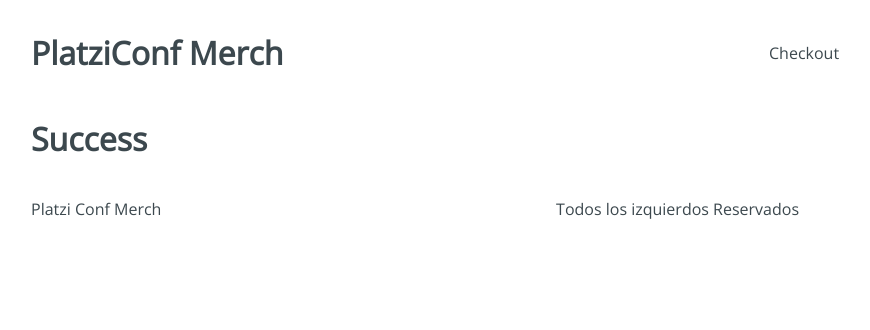
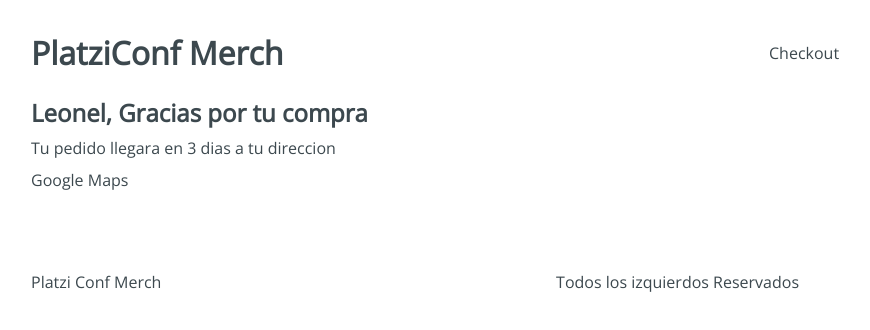
Before and after one commit to LeonelValencia/temazcalli_barra-dandelion, a React app: page /checkout/success in a window 1280 px wide. Shown: the top 330 px of the page, without its empty margins (225-1095 px from the left). Built offline with nearby package versions, Linux system fonts and the light colour scheme.

Commit message:
maquetacion y estilos del flujo de pago

```diff
--- a/src/containers/Payment.jsx
+++ b/src/containers/Payment.jsx
@@ -1,8 +1,17 @@
 import React from 'react';
+import '../styles/components/Payment.css'
 
 const Payment = () => {
     return (
-        <h1>Payment</h1>
+        <div className="Payment">
+            <div className="Payment-content">
+                <h3>Resumen del pedido</h3>
+                <div className="Payment-button">
+                    Boton de pago con Paypal
+                </div>
+            </div>
+            <div />
+        </div>
     );
 }
 
--- a/src/containers/Success.jsx
+++ b/src/containers/Success.jsx
@@ -1,8 +1,17 @@
 import React from 'react';
+import '../styles/components/Success.css'
 
 const Success = () => {
     return (
-        <h1>Success</h1>
+        <div className="Success">
+            <div className="Success-content">
+                <h2>Leonel, Gracias por tu compra</h2>
+                <span>Tu pedido llegara en 3 dias a tu direccion</span>
+                <div className="Success-map">
+                    Google Maps
+                </div>
+            </div>
+        </div>
     );
 }
 
```
